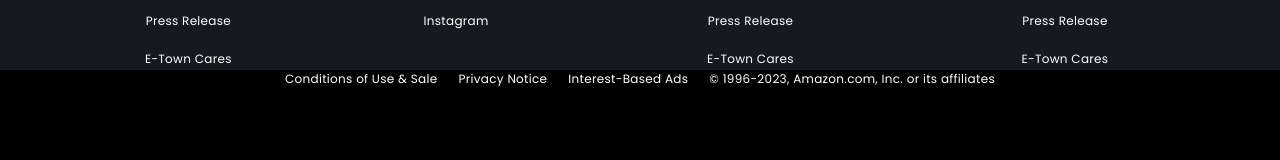
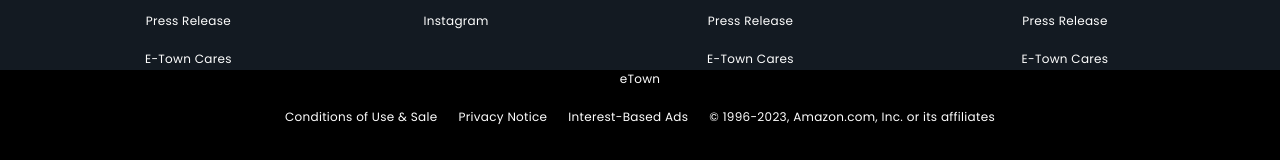
Before and after one commit to adarsh4567/e-commerce-frontend, a React (Create React App) app: page / in a window 1280 px wide. Shown: the part 3360-3520 px from the top of the page. Built offline with nearby package versions, Linux system fonts and the light colour scheme; a web font is replaced by a local one.

Commit message:
footer updated

```diff
--- a/src/components/Footer/Footer.js
+++ b/src/components/Footer/Footer.js
@@ -38,6 +38,7 @@ const Footer = () => {
         </div>
       </div>
       <div className="lastdetails">
+               <p>eTown</p>
                 <p>Conditions of Use & Sale &nbsp; &nbsp;&nbsp;  Privacy Notice  &nbsp; &nbsp;&nbsp; Interest-Based Ads  &nbsp; &nbsp;&nbsp;  © 1996-{year}, Amazon.com, Inc. or its affiliates</p>
             </div>
     </footer>
```
